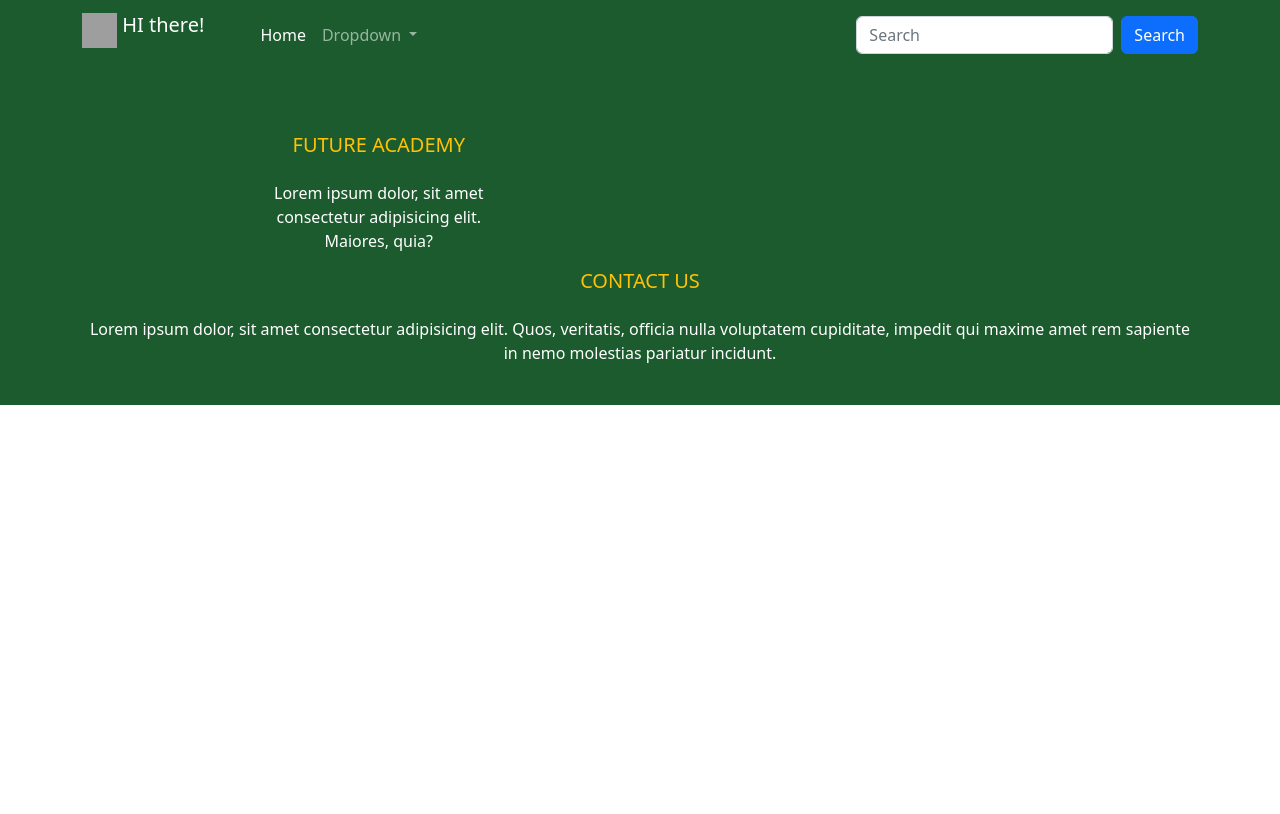
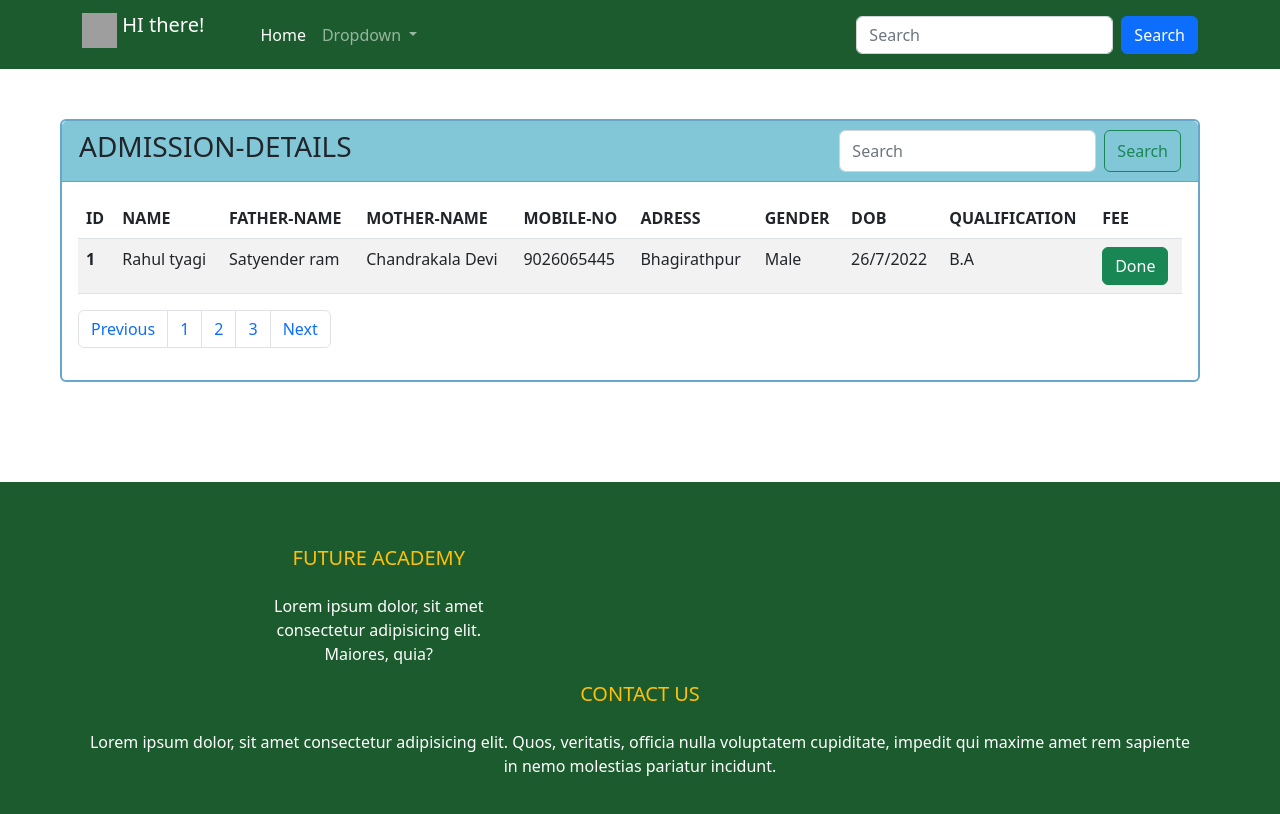
Before and after one commit to AntvertSoftware/FutureManagmentSystem, an Angular app in the folder FutureManagmentApp/: page /admission-details in a window 1280 px wide. Before the commit this address led to /. Shown: the top 814 px of the page. Built offline with nearby package versions, Linux system fonts and the light colour scheme; grey boxes are pictures that could not be loaded.

Commit message:
admission details table added

```diff
--- a/FutureManagmentApp/src/app/admission/admission-routing.module.ts
+++ b/FutureManagmentApp/src/app/admission/admission-routing.module.ts
@@ -1,11 +1,13 @@
 import { NgModule } from '@angular/core';
 import { RouterModule, Routes } from '@angular/router';
 import { AdmissionComponent } from './admission.component';
+import { AdimissionDetailsComponent } from './components/adimission-details/adimission-details.component';
 
 import { LeadComponent } from './components/lead/lead.component';
 
 const routes: Routes = [{ path: "admission", component: AdmissionComponent },
-{ path: "", component: LeadComponent }];
+{ path: "", component: LeadComponent },
+{path :"admission-details",component:AdimissionDetailsComponent}];
 
 @NgModule({
   imports: [RouterModule.forChild(routes)],
--- a/FutureManagmentApp/src/app/admission/admission.module.ts
+++ b/FutureManagmentApp/src/app/admission/admission.module.ts
@@ -4,6 +4,7 @@ import { CommonModule } from '@angular/common';
 import { AdmissionRoutingModule } from './admission-routing.module';
 import { AdmissionComponent } from './admission.component';
 import { LeadComponent } from './components/lead/lead.component';
+import { AdimissionDetailsComponent } from './components/adimission-details/adimission-details.component';
 
 
 
@@ -11,6 +12,7 @@ import { LeadComponent } from './components/lead/lead.component';
   declarations: [
     AdmissionComponent,
     LeadComponent,
+    AdimissionDetailsComponent,
 
   ],
   imports: [
--- /dev/null
+++ b/FutureManagmentApp/src/app/admission/components/adimission-details/adimission-details.component.css
@@ -0,0 +1,14 @@
+.form{
+    display: flex;
+    flex-direction: row;
+    justify-content: space-between;
+
+
+}
+.card{
+    margin-top: 50px;
+    margin-bottom: 100px;
+    margin-right: 80px;
+    margin-left: 60px;
+    border: 2px solid rgb(103, 167, 204);
+  }
--- /dev/null
+++ b/FutureManagmentApp/src/app/admission/components/adimission-details/adimission-details.component.html
@@ -0,0 +1,51 @@
+
+<div class="card">
+    <div style="background-color:rgb(130, 199, 216)" class="card-header">
+      <th class="form"><h3>ADMISSION-DETAILS</h3>
+      <form class="  d-flex">
+        <input class="form-control me-2" type="search" placeholder="Search" aria-label="Search">
+        <button class="btn btn-outline-success" type="submit">Search</button>
+      </form></th>
+    </div>
+    <div class="card-body">
+      <table class="table table-striped table-hover">
+        <thead>
+          <tr>
+            <th scope="col">ID</th>
+            <th scope="col">NAME</th>
+            <th scope="col">FATHER-NAME</th>
+            <th scope="col">MOTHER-NAME</th>
+            <th scope="col">MOBILE-NO</th>
+            <th scope="col">ADRESS</th>
+            <th scope="col">GENDER</th>
+            <th scope="col">DOB</th>
+            <th scope="col">QUALIFICATION</th>
+            <th>FEE</th>
+          </tr>
+        </thead>
+        <tbody>
+          <tr>
+            <th scope="row">1</th>
+            <td data-label="NIM">Rahul tyagi</td>
+            <td>Satyender ram</td>
+            <td>Chandrakala Devi</td>
+            <td>9026065445</td>
+            <td>Bhagirathpur</td>
+            <td>Male</td>
+            <td>26/7/2022</td>
+            <td>B.A</td>
+            <td> <button class="btn btn-success">Done</button></td>
+          </tr>
+        </tbody>
+      </table>
+      <nav aria-label="Page navigation example">
+        <ul class="pagination">
+          <li class="page-item"><a class="page-link" href="#">Previous</a></li>
+          <li class="page-item"><a class="page-link" href="#">1</a></li>
+          <li class="page-item"><a class="page-link" href="#">2</a></li>
+          <li class="page-item"><a class="page-link" href="#">3</a></li>
+          <li class="page-item"><a class="page-link" href="#">Next</a></li>
+        </ul>
+      </nav>
+    </div>
+  </div>
--- /dev/null
+++ b/FutureManagmentApp/src/app/admission/components/adimission-details/adimission-details.component.ts
@@ -0,0 +1,15 @@
+import { Component, OnInit } from '@angular/core';
+
+@Component({
+  selector: 'app-adimission-details',
+  templateUrl: './adimission-details.component.html',
+  styleUrls: ['./adimission-details.component.css']
+})
+export class AdimissionDetailsComponent implements OnInit {
+
+  constructor() { }
+
+  ngOnInit(): void {
+  }
+
+}
```
Also changed, not shown: 1 other file (tests, documents, lock files or other folders).
